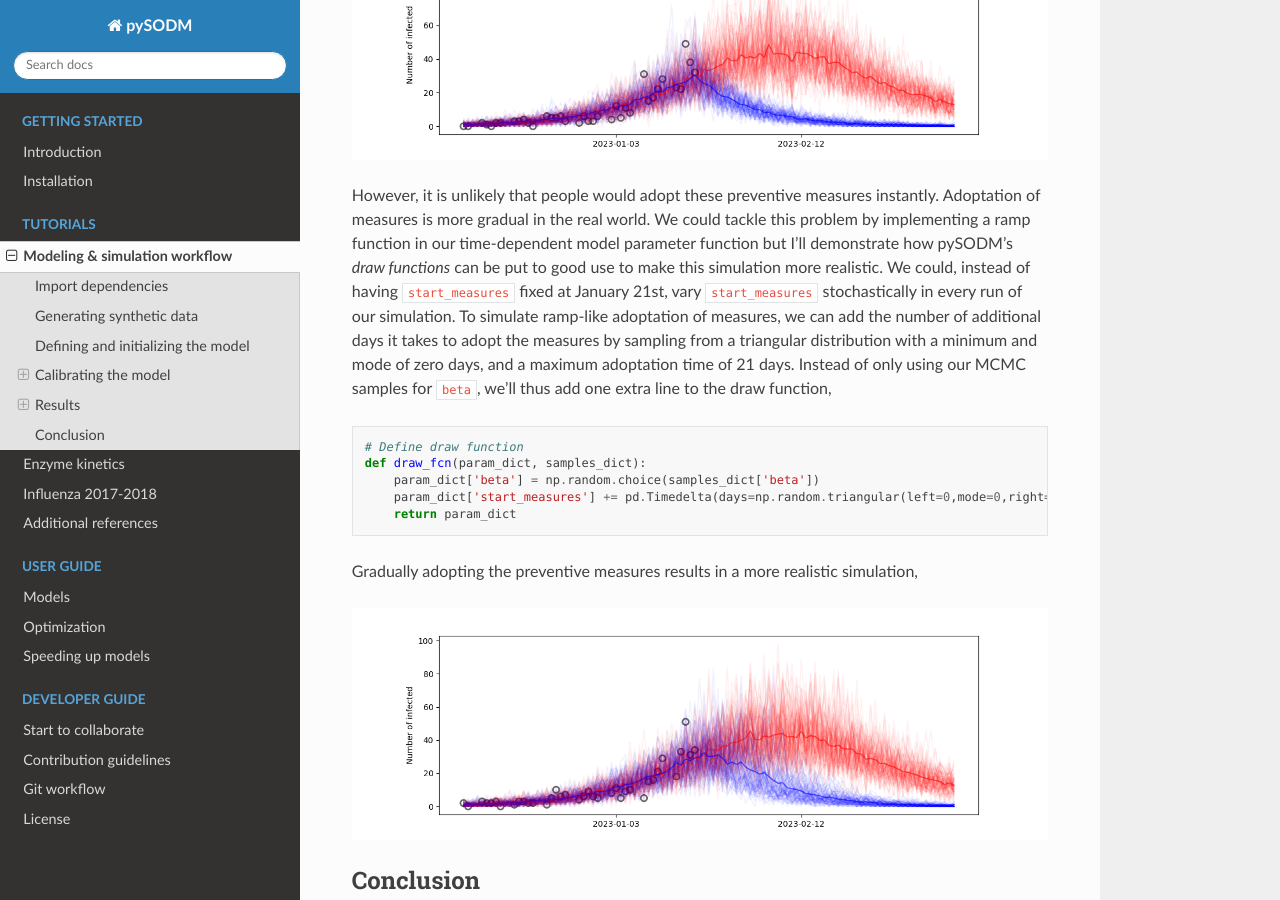
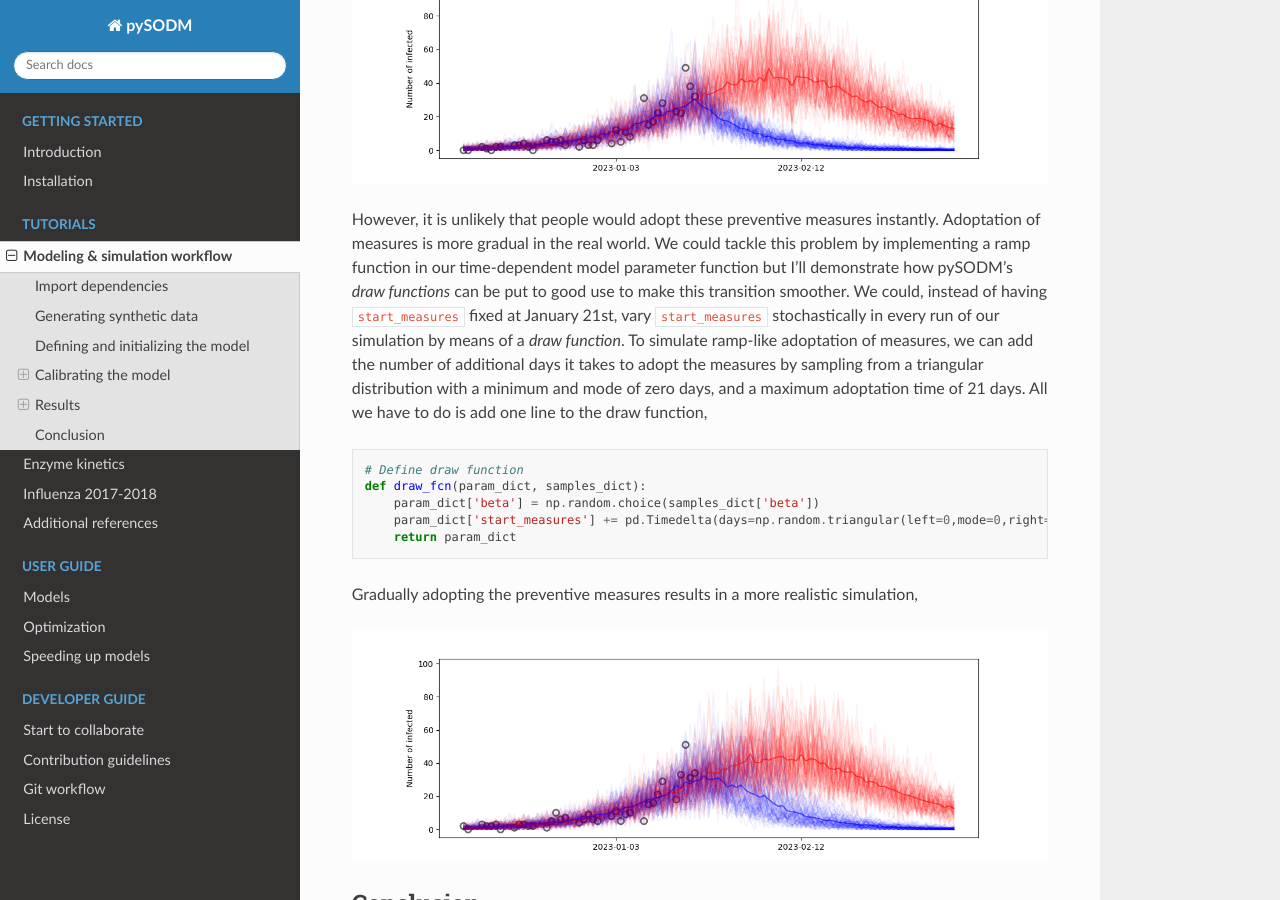
Before and after one commit to twallema/pySODM, a Sphinx documentation site: the page built from docs/workflow.md, in a window 1280 px wide and 900 px high, scrolled down 13926 px. Built offline with Sphinx 7.4.7 and the Read the Docs theme 2.0.0, drawn with Linux system fonts in a browser that asks for light colours; some of the changed lines change nothing that is shown; some of the changed text lies outside the part shown.

Commit message:
reread workflow tutorial

````diff
--- a/docs/workflow.md
+++ b/docs/workflow.md
@@ -1,6 +1,8 @@
 ## Modeling and Simulation Workflow
 
-In this tutorial, we'll set up a simple SIR disease model and calibrate its basic reproduction number to a synthetically generated dataset. We'll then asses what happens if the pathogen's infectivity is lowered. By using a simple model, we can focus on the general workflow and on the features of `pySODM`, which will be very similar throughout the other tutorials on this documentation website. This tutorial introduces the user to a typical workflow:
+In this tutorial, we'll set up a simple SIR disease model and calibrate its basic reproduction number to a synthetically generated dataset. We'll then asses what happens if the pathogen's infectivity is lowered. By using a simple model, we can focus on the general workflow and on the features of `pySODM`, which will be very similar throughout the other tutorials on this documentation website.
+
+This tutorial introduces the user to a typical workflow:
 1. Import dependencies
 2. Load the dataset
 3. Load/Define a model
@@ -9,7 +11,7 @@
 6. Perform a bayesian optimization
 7. Visualize the result
 
-This tutorial example can be reproduced using `~/tutorials/workflow/workflow.py`
+This tutorial can be reproduced using `~/tutorials/workflow/workflow.py`
 
 ### Import dependencies
 
@@ -276,7 +278,7 @@
 
 #### Nelder-Mead optimization
 
-The following code snippet starts a Nelder-Mead optimization from the initial guess {math}`\beta = 0.35`, perturbated with a `step` of 10%. Running on `processes=1` core for `max_iter=10` iterations.
+The following code snippet starts a Nelder-Mead optimization from the initial guess {math}`\beta = 0.35`, perturbated with a `step` of 10%. Running on `processes=1` cores for `max_iter=10` iterations.
 
 ```
 if __name__ == '__main__':
@@ -458,7 +460,7 @@
 
 ![scenario](/_static/figs/workflow/scenario.png)
 
-However, it is unlikely that people would adopt these preventive measures instantly. Adoptation of measures is more gradual in the real world. We could tackle this problem by implementing a ramp function in our time-dependent model parameter function but I'll demonstrate how pySODM's *draw functions* can be put to good use to make this simulation more realistic. We could, instead of having `start_measures` fixed at January 21st, vary `start_measures` stochastically in every run of our simulation. To simulate ramp-like adoptation of measures, we can add the number of additional days it takes to adopt the measures by sampling from a triangular distribution with a minimum and mode of zero days, and a maximum adoptation time of 21 days. Instead of only using our MCMC samples for `beta`, we'll thus add one extra line to the draw function,
+However, it is unlikely that people would adopt these preventive measures instantly. Adoptation of measures is more gradual in the real world. We could tackle this problem by implementing a ramp function in our time-dependent model parameter function but I'll demonstrate how pySODM's *draw functions* can be put to good use to make this transition smoother. We could, instead of having `start_measures` fixed at January 21st, vary `start_measures` stochastically in every run of our simulation by means of a *draw function*. To simulate ramp-like adoptation of measures, we can add the number of additional days it takes to adopt the measures by sampling from a triangular distribution with a minimum and mode of zero days, and a maximum adoptation time of 21 days. All we have to do is add one line to the draw function,
 
 ```
 # Define draw function
````
